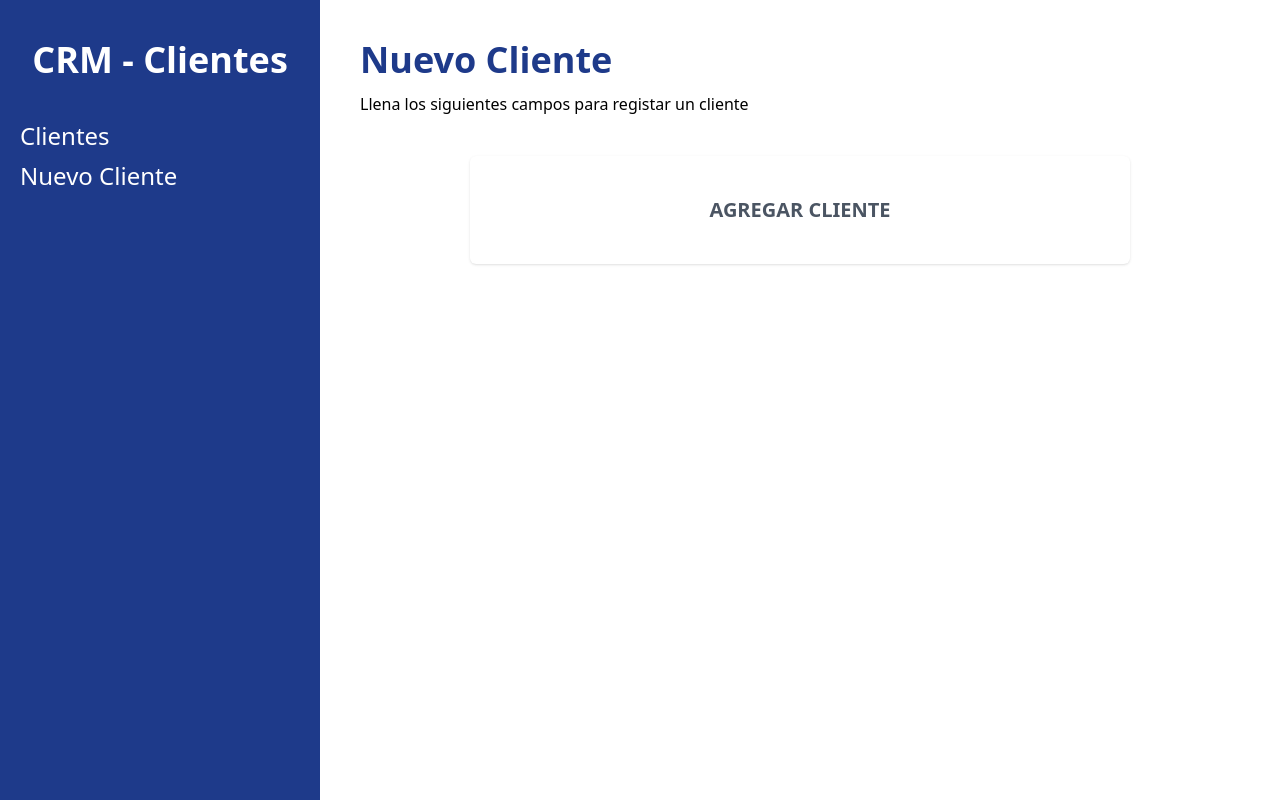
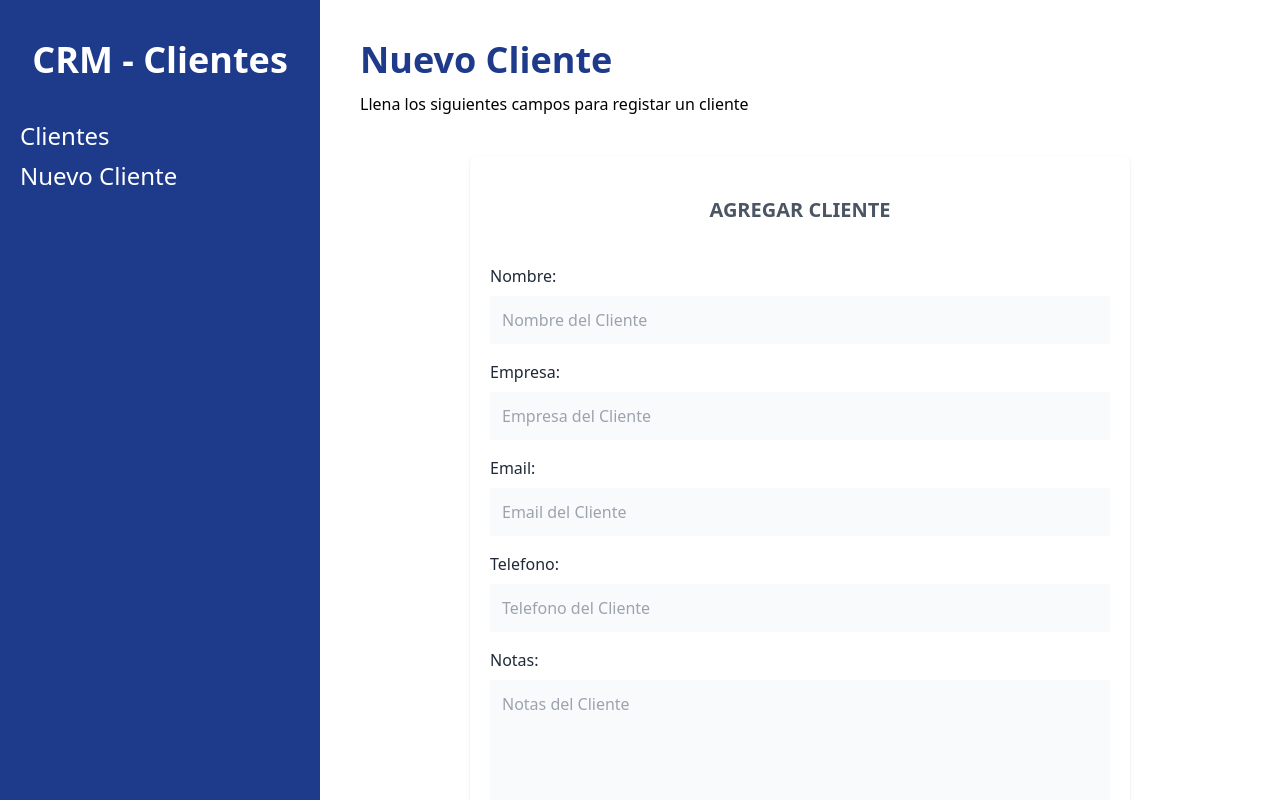
Before and after one commit to NestorSanchezS/Admistrador-de-Clientes, a React (Vite) app: page /clientes/nuevo in a window 1280 px wide. Built offline with nearby package versions, Linux system fonts and the light colour scheme.

Commit message:
Se realizo el formularioc con Formik con estilos Tailwindcss

```diff
--- a/package.json
+++ b/package.json
@@ -10,11 +10,13 @@
   },
   "dependencies": {
     "autoprefixer": "^10.4.7",
+    "formik": "^2.2.9",
     "postcss": "^8.4.14",
     "react": "^18.2.0",
     "react-dom": "^18.2.0",
     "react-router-dom": "^6.3.0",
-    "tailwindcss": "^3.1.6"
+    "tailwindcss": "^3.1.6",
+    "yup": "^0.32.11"
   },
   "devDependencies": {
     "@types/react": "^18.0.15",
--- a/src/components/Formulario.jsx
+++ b/src/components/Formulario.jsx
@@ -1,4 +1,5 @@
 import React from "react";
+import { Formik, Form, Field } from "formik";
 
 export const Formulario = () => {
   return (
@@ -6,6 +7,71 @@
       <h1 className="text-gray-600 font-bold text-xl uppercase text-center  ">
         Agregar Cliente
       </h1>
+      <Formik>
+        <Form className="mt-10">
+          <div className="mb-4">
+            <label className="text-gray-800" htmlFor="name">
+              Nombre:
+            </label>
+            <Field
+              id="name"
+              type="text"
+              className="mt-2 block w-full p-3 bg-gray-50"
+              placeholder="Nombre del Cliente"
+            />
+          </div>
+          <div className="mb-4">
+            <label className="text-gray-800" htmlFor="empresa">
+              Empresa:
+            </label>
+            <Field
+              id="empresa"
+              type="password"
+              className="mt-2 block w-full p-3 bg-gray-50"
+              placeholder="Empresa del Cliente"
+            />
+          </div>
+          <div className="mb-4">
+            <label className="text-gray-800" htmlFor="email">
+              Email:
+            </label>
+            <Field
+              id="email"
+              type="email"
+              className="mt-2 block w-full p-3 bg-gray-50"
+              placeholder="Email del Cliente"
+            />
+          </div>
+          <div className="mb-4">
+            <label className="text-gray-800" htmlFor="telefono">
+              Telefono:
+            </label>
+            <Field
+              id="telefono"
+              type="tel"
+              className="mt-2 block w-full p-3 bg-gray-50"
+              placeholder="Telefono del Cliente"
+            />
+          </div>
+          <div className="mb-4">
+            <label className="text-gray-800" htmlFor="notas">
+              Notas:
+            </label>
+            <Field
+              as="textarea"
+              id="notas"
+              type="text"
+              className="mt-2 block w-full p-3 bg-gray-50 h-40"
+              placeholder="Notas del Cliente"
+            />
+          </div>
+          <input
+            type="submit"
+            value="Agregar Cliente"
+            className="mt-5 w-full bg-blue-800 text-white uppercase font-bold text-lg"
+          />
+        </Form>
+      </Formik>
     </div>
   );
 };
--- a/src/layout/Layout.jsx
+++ b/src/layout/Layout.jsx
@@ -29,7 +29,9 @@
           </Link>
         </nav>
       </div>
-      <div className="md:w-3/4 p-10">{<Outlet />}</div>
+      <div className="md:w-3/4 p-10 md:h-screen overflow-scroll">
+        {<Outlet />}
+      </div>
     </div>
   );
 };
```
Also changed, not shown: 1 other file (tests, documents, lock files or other folders).
